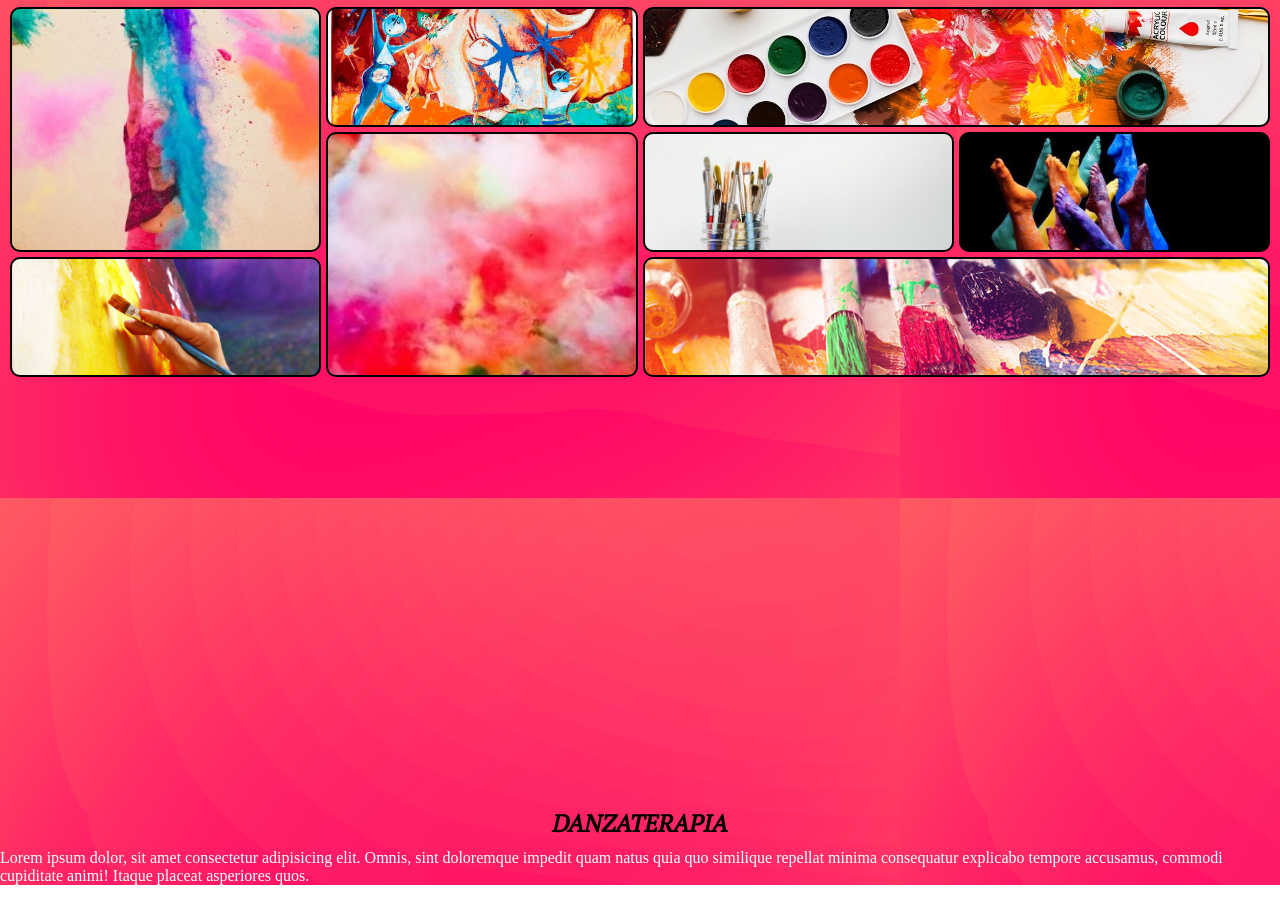
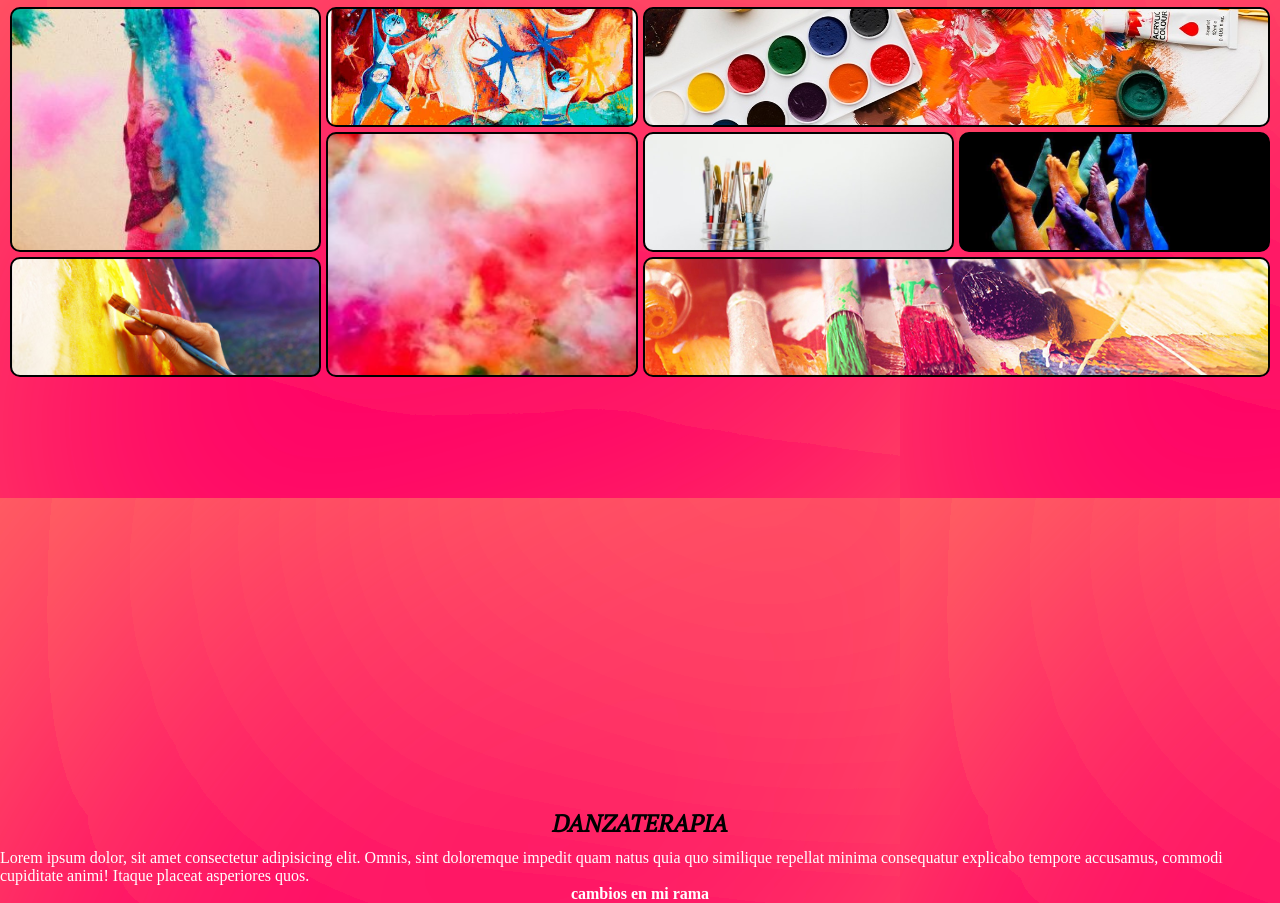
Before and after one commit to Shaggie1990/Arteterapia-Danzaterapia, a plain HTML site: page secciones/galeria.html in a window 1280 px wide. Shown: the part 182-1085 px from the top of the page. Drawn offline with nearby package versions, Linux system fonts and the light colour scheme; a web font is replaced by a local one.

Commit message:
modificaciones en mi rama

```diff
--- a/secciones/galeria.html
+++ b/secciones/galeria.html
@@ -42,9 +42,10 @@
                 <div class="item item8"></div>
             </div>
 
+
             <h2>danzaterapia</h2>
             <p>Lorem ipsum dolor, sit amet consectetur adipisicing elit. Omnis, sint doloremque impedit quam natus quia quo similique repellat minima consequatur explicabo tempore accusamus, commodi cupiditate animi! Itaque placeat asperiores quos.</p>
-
+            <strong>cambios en mi rama</strong>
 
         </main>
 
```
